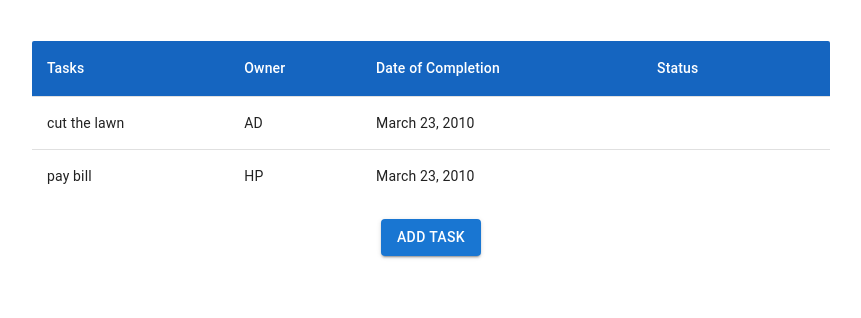
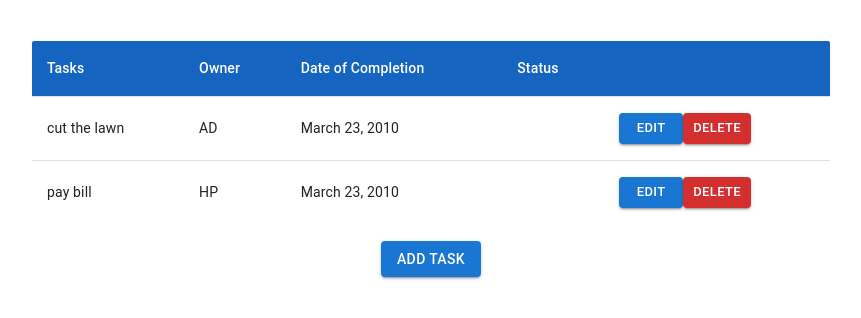
Before and after one commit to arasidobariya/task-wise, a React (Create React App) app: page / in a window 1280 px wide. Shown: the top 318 px of the page, without its empty margins (209-1070 px from the left). Built offline with nearby package versions, Linux system fonts and the light colour scheme.

Commit message:
added delete and edit button in tasks.js

```diff
--- a/src/components/NewTaskForm.js
+++ b/src/components/NewTaskForm.js
@@ -7,6 +7,7 @@ import { DatePicker } from '@mui/x-date-pickers/DatePicker';
 import styles from './NewTaskForm.module.css'
 import { Link } from 'react-router-dom'
 import { useState } from 'react';
+import { useNavigate } from 'react-router-dom';
 
 function NewTaskForm(props) {
 
@@ -22,12 +23,12 @@ function NewTaskForm(props) {
         setEnteredOwner(event.target.value);
     }
     const dateChangeHandler = (date) => {
-        setEnteredDate(date.format())
+        setEnteredDate(date.format('MMMM DD, YYYY'))
     }
-
+    const navigate = useNavigate();
     const submitHandler = (event) => {
         event.preventDefault();
-
+        navigate('/')
         const taskData = {
             task: enteredTask,
             owner: enteredOwner,
@@ -66,7 +67,11 @@ function NewTaskForm(props) {
                     <Grid item xs={12} sm={6}>
                         <LocalizationProvider dateAdapter={AdapterDayjs} className={styles.DatePicker}>
                             <DemoContainer required components={['DatePicker']}>
-                                <DatePicker label="Date of completion" onChange={dateChangeHandler} />
+                                <DatePicker label="Date of completion" disablePast="true" slotProps={{
+                                    textField: {
+                                        required: true,
+                                    },
+                                }} onChange={dateChangeHandler} />
                             </DemoContainer>
                         </LocalizationProvider>
                     </Grid>
--- a/src/components/Tasks.js
+++ b/src/components/Tasks.js
@@ -2,9 +2,11 @@ import React from 'react';
 import { styled } from '@mui/material/styles';
 
 import styles from './Tasks.module.css';
-import { TableHead, TableRow, Table, TableBody, TableCell, Grid, tableCellClasses } from '@mui/material';
+import { TableHead, TableRow, Table, TableBody, TableCell, Grid, tableCellClasses, Button } from '@mui/material';
 import AddTask from './AddTask';
 function Tasks(props) {
+
+
 
   const StyledTableCell = styled(TableCell)(({ theme }) => ({
     [`&.${tableCellClasses.head}`]: {
@@ -34,7 +36,8 @@ function Tasks(props) {
                 <TableCell> {task.owner}</TableCell>
                 <TableCell>{task.date}</TableCell>
                 <TableCell></TableCell>
-                <TableCell></TableCell>
+                <TableCell><Button variant="contained" className={styles.button} size="small">Edit</Button>
+                  <Button variant="contained" color="error" className={styles.button} size="small" >Delete </Button></TableCell>
               </TableRow>
             ))}
           </TableBody>
--- a/src/components/Tasks.module.css
+++ b/src/components/Tasks.module.css
@@ -7,3 +7,8 @@
     outline-color: white;
     text-align: center;
 }
+
+.button {
+    margin-left: 5px;
+
+}
```
